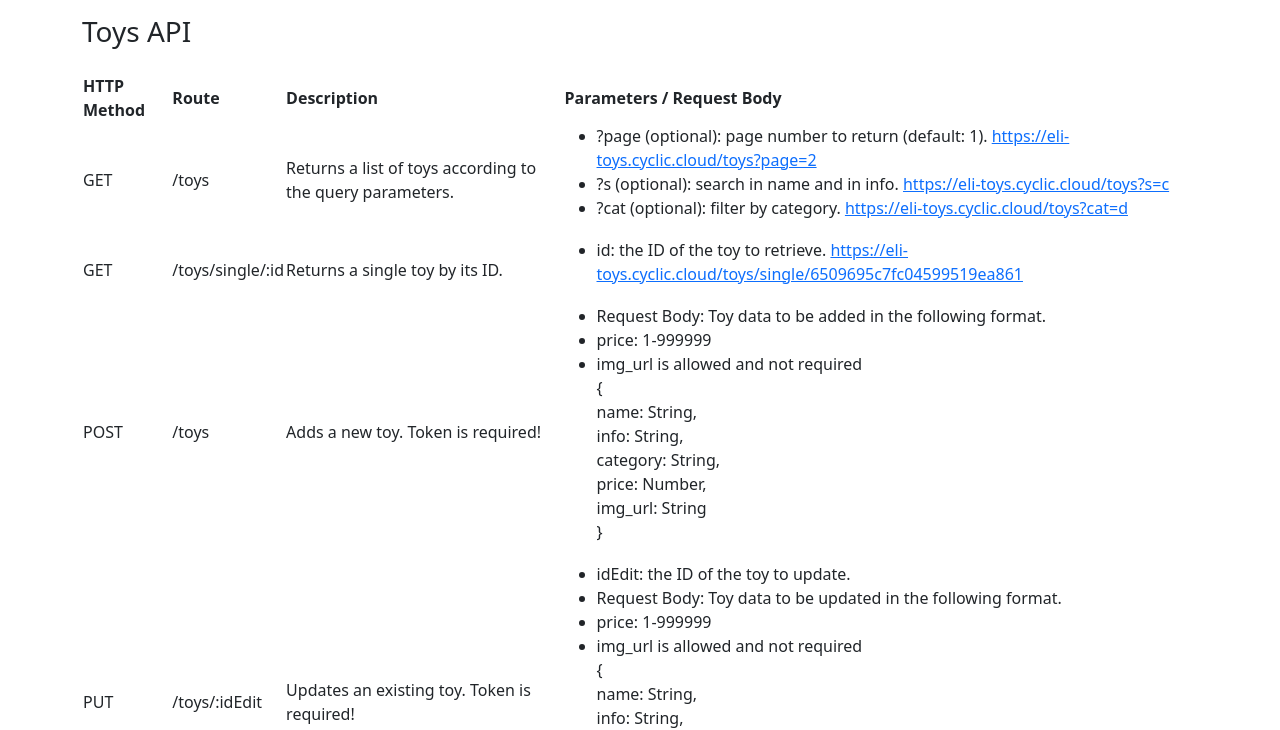
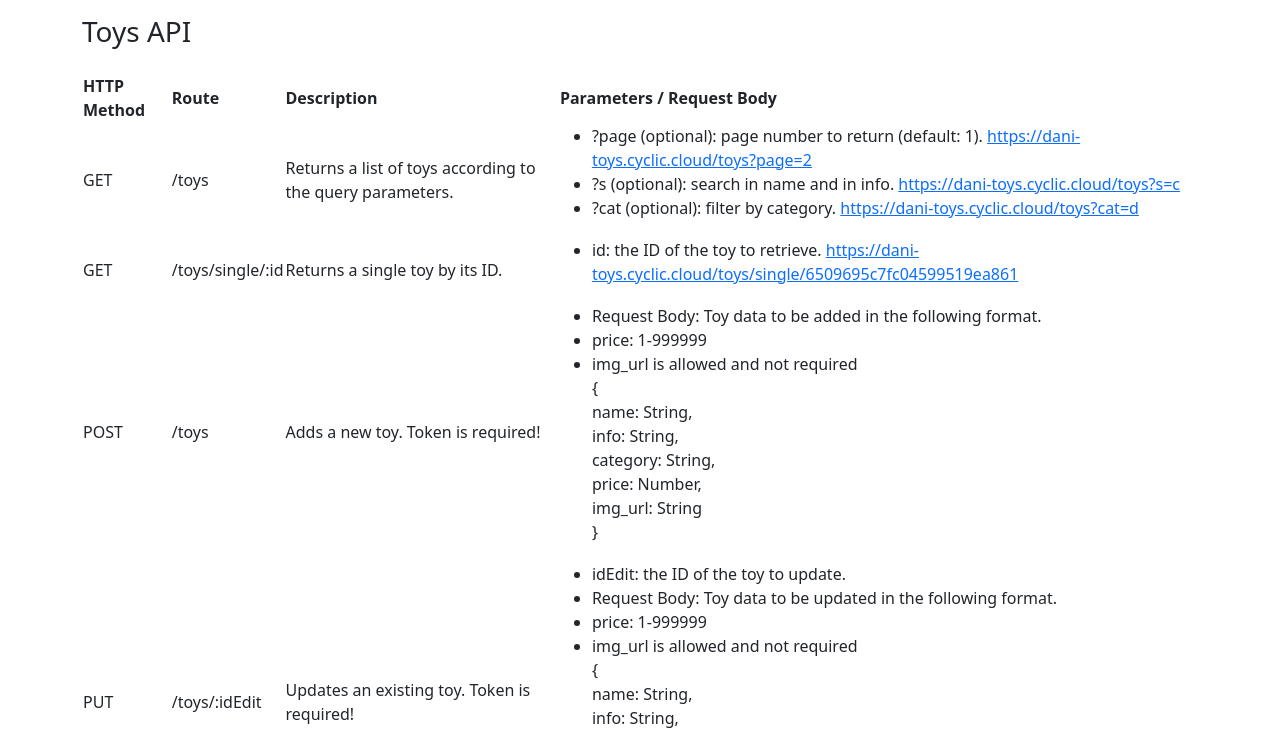
Before and after one commit to BaitmanDaniel/DaniProject, a website: page public/index.html in a window 1280 px wide. Shown: the part 89-819 px from the top of the page. Drawn offline with nearby package versions, Linux system fonts and the light colour scheme.

Commit message:
Add files via upload

```diff
--- a/public/index.html
+++ b/public/index.html
@@ -34,13 +34,13 @@
         <td>
           <ul>
             <li>?page (optional): page number to return (default: 1).
-              <a href="https://eli-toys.cyclic.cloud/toys?page=2">https://eli-toys.cyclic.cloud/toys?page=2</a>
+              <a href="https://dani-toys.cyclic.cloud/toys?page=2">https://dani-toys.cyclic.cloud/toys?page=2</a>
             </li>
             <li>?s (optional): search in name and in info.
-              <a href="https://eli-toys.cyclic.cloud/toys?s=c">https://eli-toys.cyclic.cloud/toys?s=c</a>
+              <a href="https://dani-toys.cyclic.cloud/toys?s=c">https://dani-toys.cyclic.cloud/toys?s=c</a>
             </li>
             <li>?cat (optional): filter by category.
-              <a href="https://eli-toys.cyclic.cloud/toys?cat=d">https://eli-toys.cyclic.cloud/toys?cat=d</a>
+              <a href="https://dani-toys.cyclic.cloud/toys?cat=d">https://dani-toys.cyclic.cloud/toys?cat=d</a>
             </li>
           </ul>
         </td>
@@ -52,7 +52,7 @@
         <td><ul>
           <li>
             id: the ID of the toy to retrieve.
-            <a href="https://eli-toys.cyclic.cloud/toys/single/6509695c7fc04599519ea861">https://eli-toys.cyclic.cloud/toys/single/6509695c7fc04599519ea861</a>
+            <a href="https://dani-toys.cyclic.cloud/toys/single/6509695c7fc04599519ea861">https://dani-toys.cyclic.cloud/toys/single/6509695c7fc04599519ea861</a>
           </li>
         </ul></td>
       </tr>
```
